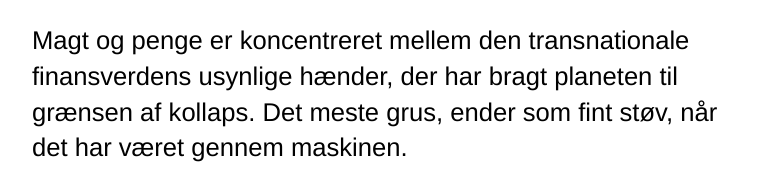
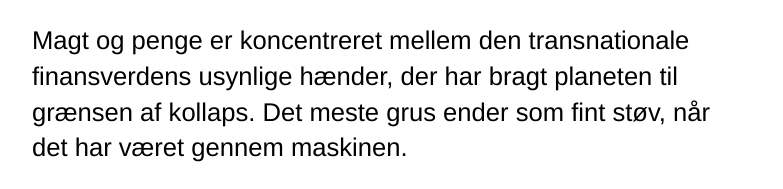
Before and after one commit to geophilosophy/cthulhu, a plain HTML site: page afgrunden/sirius.html in a window 1280 px wide. Shown: the part 658-847 px from the top of the page, without its empty margins (248-1031 px from the left). Drawn offline with Linux system fonts and the light colour scheme.

Commit message:
one fucking comma

```diff
--- a/afgrunden/sirius.html
+++ b/afgrunden/sirius.html
@@ -18,7 +18,7 @@
 
     <p>Den monumentale metropolis skraber mod den rustne himmel, mens en forslummet nekropolis strækker sig som en social ørken. På den ene side et vidstrakt teknokratisk kontrolsamfund iklædt et afdødt demokratis gevandter. På den anden side er gaden, med dens outsidere og afvigere.
 
-    <p>Magt og penge er koncentreret mellem den transnationale finansverdens usynlige hænder, der har bragt planeten til grænsen af kollaps. Det meste grus, ender som fint støv, når det har været gennem maskinen.</p>
+    <p>Magt og penge er koncentreret mellem den transnationale finansverdens usynlige hænder, der har bragt planeten til grænsen af kollaps. Det meste grus ender som fint støv, når det har været gennem maskinen.</p>
 
     <ul>
     <li>Hvem er I hver især i denne fremtid uden fremtid?</li>
```
